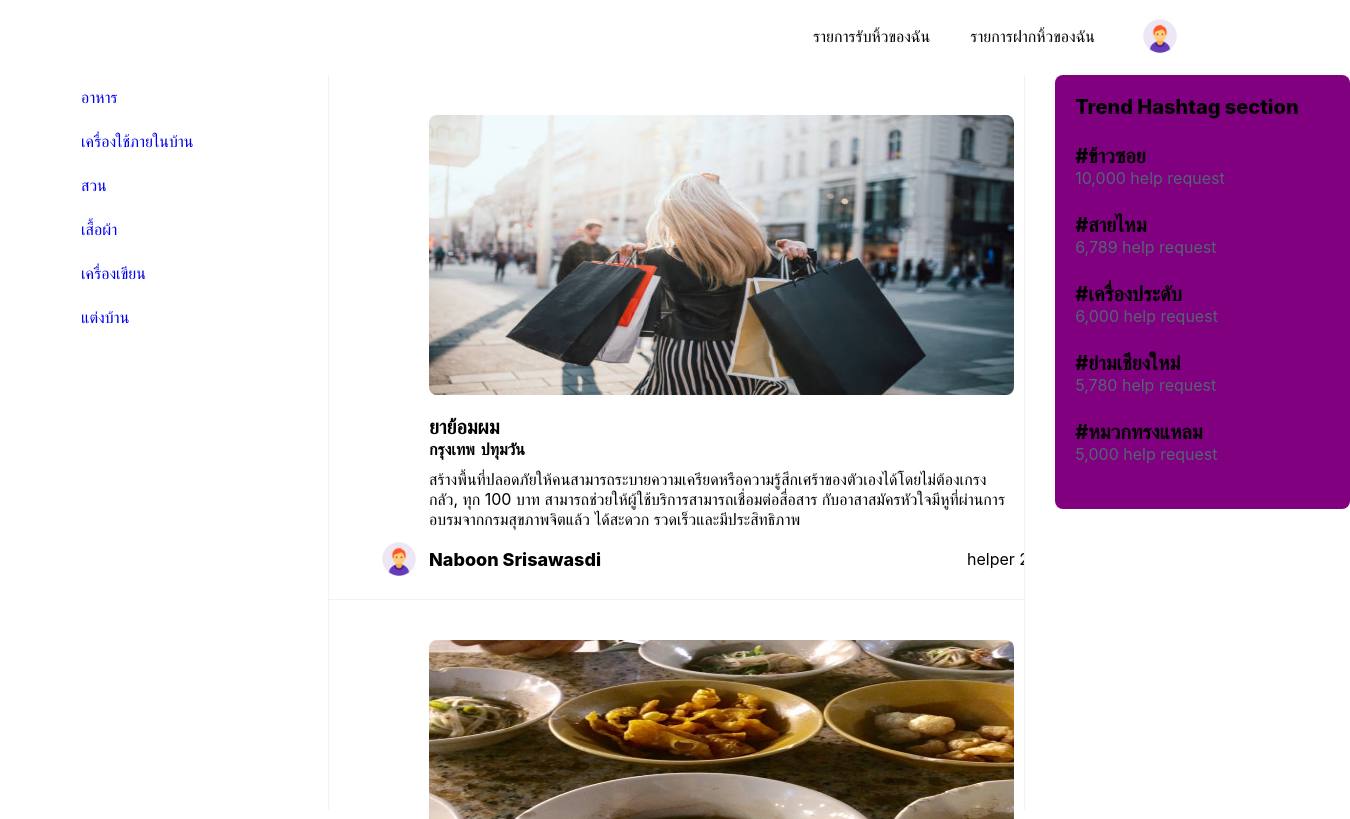
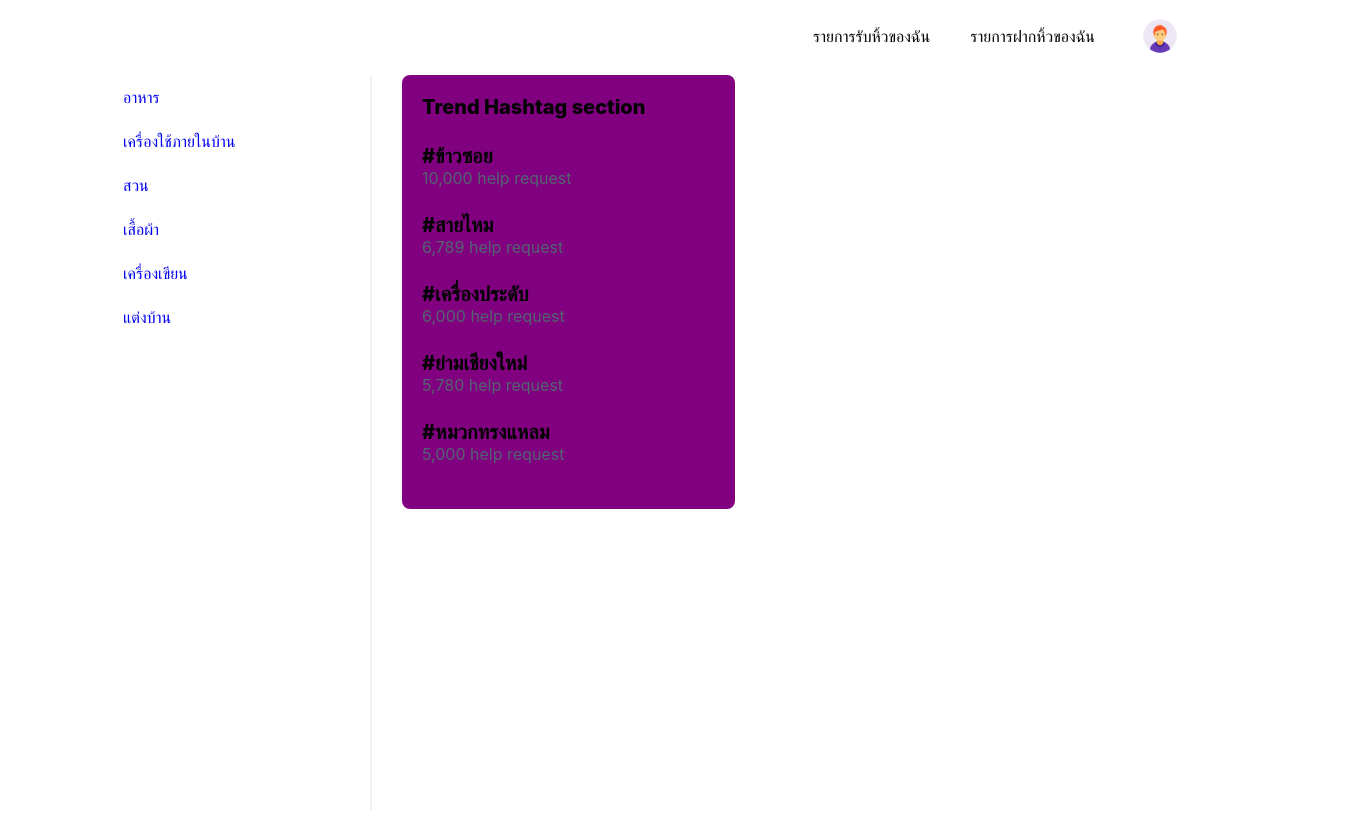
Before and after one commit to nnaboon/HelloHelper_Frontend, a React (Create React App) app: page / in a window 1280 px wide. Shown: the whole page, 1350 px wide, since content can reach past the window. Built offline with nearby package versions, Linux system fonts and the light colour scheme.

Commit message:
feat: request card styling

```diff
--- a/package.json
+++ b/package.json
@@ -11,6 +11,7 @@
     "@testing-library/react": "^11.1.0",
     "@testing-library/user-event": "^12.1.10",
     "antd": "^4.16.13",
+    "query-string": "^7.0.1",
     "react": "^17.0.2",
     "react-dom": "^17.0.2",
     "react-router-dom": "^5.3.0",
--- a/src/data/request.ts
+++ b/src/data/request.ts
@@ -14,6 +14,7 @@ export const REQUEST = [
         },
         message: 'สร้างพื้นที่ปลอดภัยให้คนสามารถระบายความเครียดหรือความรู้สึกเศร้าของตัวเองได้โดยไม่ต้องเกรงกลัว, ทุก 100 บาท สามารถช่วยให้ผู้ใช้บริการสามารถเชื่อมต่อสื่อสาร กับอาสาสมัครหัวใจมีหูที่ผ่านการอบรมจากกรมสุขภาพจิตแล้ว ได้สะดวก รวดเร็วและมีประสิทธิภาพ',
         requestImageURL: RequestPic,
+        category: ['furniture', 'food', 'garden'],
         helper: [
             {
                 username: 'Kritsatorn',
@@ -36,7 +37,7 @@ export const REQUEST = [
         },
         message: 'น้ำตกหมู ลูกชิ้นยัก',
         requestImageURL: RequestPic2,
-        imageURL: undefined,
+        category: ['furniture', 'food'],
         helper: [
             {
                 username: 'Taweee',
@@ -45,6 +46,15 @@ export const REQUEST = [
             },
             {
                 username: 'Iron Man',
+                imageURL: undefined
+            },
+            {
+                username: 'Kiddee',
+                imageURL: undefined
+
+            },
+            {
+                username: 'Buddha',
                 imageURL: undefined
             }
         ]
@@ -59,6 +69,7 @@ export const REQUEST = [
         },
         message: 'สร้างพื้นที่ปลอดภัยให้คนสามารถระบายความเครียดหรือความรู้สึกเศร้าของตัวเองได้โดยไม่ต้องเกรงกลัว, ทุก 100 บาท สามารถช่วยให้ผู้ใช้บริการสามารถเชื่อมต่อสื่อสาร กับอาสาสมัครหัวใจมีหูที่ผ่านการอบรมจากกรมสุขภาพจิตแล้ว ได้สะดวก รวดเร็วและมีประสิทธิภาพ',
         requestImageURL: RequestPic,
+        category: ['food'],
         helper: [
             {
                 username: 'Kritsatorn',
@@ -81,6 +92,7 @@ export const REQUEST = [
         },
         message: 'สร้างพื้นที่ปลอดภัยให้คนสามารถระบายความเครียดหรือความรู้สึกเศร้าของตัวเองได้โดยไม่ต้องเกรงกลัว, ทุก 100 บาท สามารถช่วยให้ผู้ใช้บริการสามารถเชื่อมต่อสื่อสาร กับอาสาสมัครหัวใจมีหูที่ผ่านการอบรมจากกรมสุขภาพจิตแล้ว ได้สะดวก รวดเร็วและมีประสิทธิภาพ',
         requestImageURL: RequestPic,
+        category: ['food', 'cloth'],
         helper: [
             {
                 username: 'Kritsatorn',
@@ -103,6 +115,30 @@ export const REQUEST = [
         },
         message: 'สร้างพื้นที่ปลอดภัยให้คนสามารถระบายความเครียดหรือความรู้สึกเศร้าของตัวเองได้โดยไม่ต้องเกรงกลัว, ทุก 100 บาท สามารถช่วยให้ผู้ใช้บริการสามารถเชื่อมต่อสื่อสาร กับอาสาสมัครหัวใจมีหูที่ผ่านการอบรมจากกรมสุขภาพจิตแล้ว ได้สะดวก รวดเร็วและมีประสิทธิภาพ',
         requestImageURL: RequestPic,
+        category: ['stationary'],
+        helper: [
+            {
+                username: 'Kritsatorn',
+                imageURL: undefined
+
+            },
+            {
+                username: 'Quiny',
+                imageURL: undefined
+            }
+        ]
+    },
+        {
+        owner: 'Jason Bell',
+        userImageURL: UserPic,
+        title: 'ไม้กวาด',
+        location: {
+            province: 'กรุงเทพ',
+            district: 'ปทุมวัน'
+        },
+        message: 'สร้างพื้นที่ปลอดภัยให้คนสามารถระบายความเครียดหรือความรู้สึกเศร้าของตัวเองได้โดยไม่ต้องเกรงกลัว, ทุก 100 บาท สามารถช่วยให้ผู้ใช้บริการสามารถเชื่อมต่อสื่อสาร กับอาสาสมัครหัวใจมีหูที่ผ่านการอบรมจากกรมสุขภาพจิตแล้ว ได้สะดวก รวดเร็วและมีประสิทธิภาพ',
+        requestImageURL: RequestPic,
+        category: ['home', 'furniture'],
         helper: [
             {
                 username: 'Kritsatorn',
--- a/src/features/request/RequestCard.tsx
+++ b/src/features/request/RequestCard.tsx
@@ -5,10 +5,10 @@ import styled from '@emotion/styled';
 import { css, jsx, useTheme } from '@emotion/react'
 import { REQUEST } from 'data/request';
 import { Text } from 'components/Text';
-import { borderRadius } from 'styled-system';
+import qs from 'query-string'
 
 const RequestSection = styled.div`
-    height: calc( 100vh - 56px);
+    height: calc( 100vh - 65px);
     overflow-y: scroll;
 `;
 
@@ -69,9 +69,12 @@ const RequestBottomSection = styled.div`
 `;
 
 export const RequestCard = () => {
+
+    const pathname = window.location.pathname.split('/')[1];
+
     return (
         <RequestSection>
-            {REQUEST.map(({ owner, userImageURL, title, location, requestImageURL, message, helper }) => (
+            {(REQUEST.filter(({category}) => category.includes(pathname))).map(({ owner, userImageURL, title, location, requestImageURL, message, helper }) => (
                 <Card key="title">
                     <RequestContentSection>
                         <RequestImage
```
Also changed, not shown: 1 other file (tests, documents, lock files or other folders).
